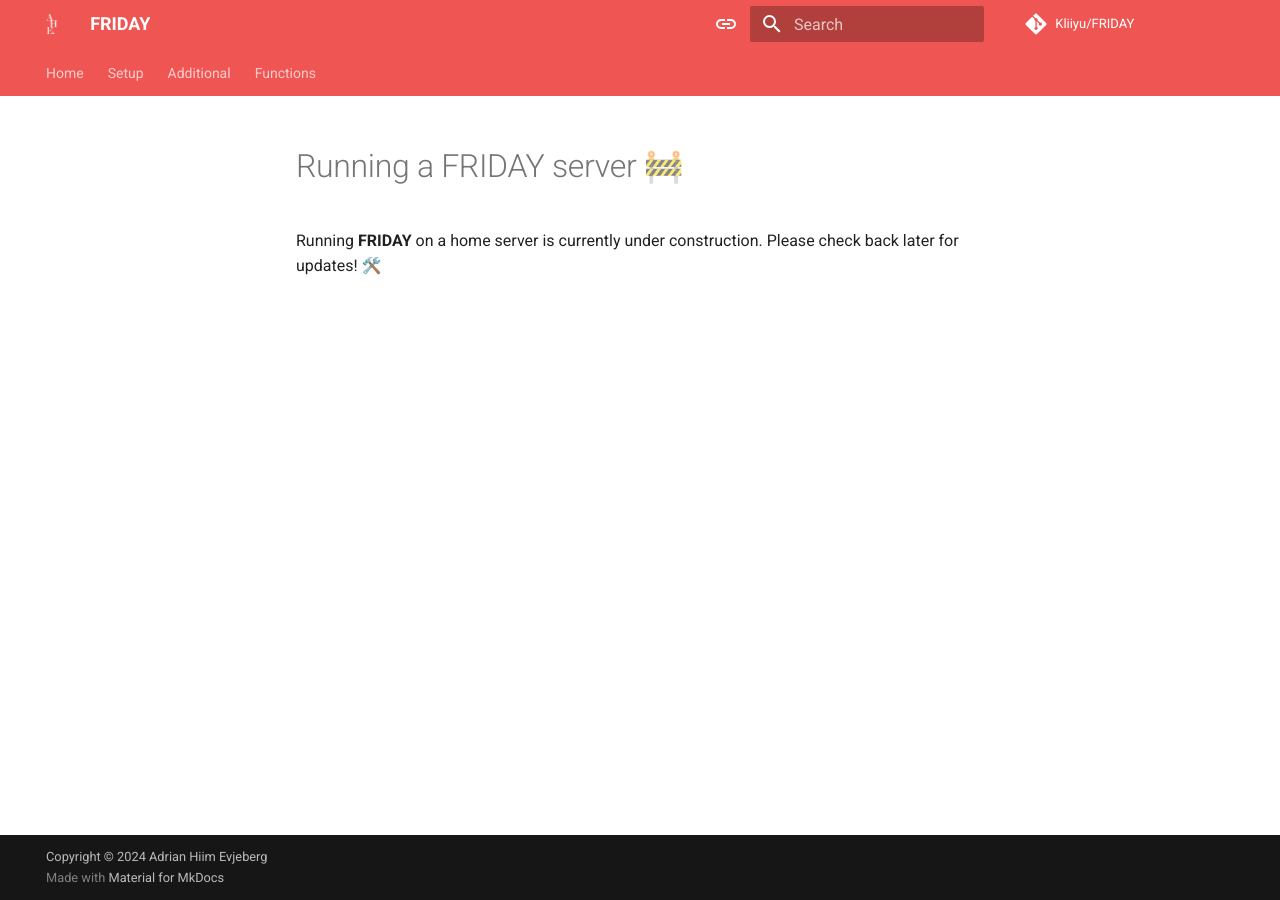
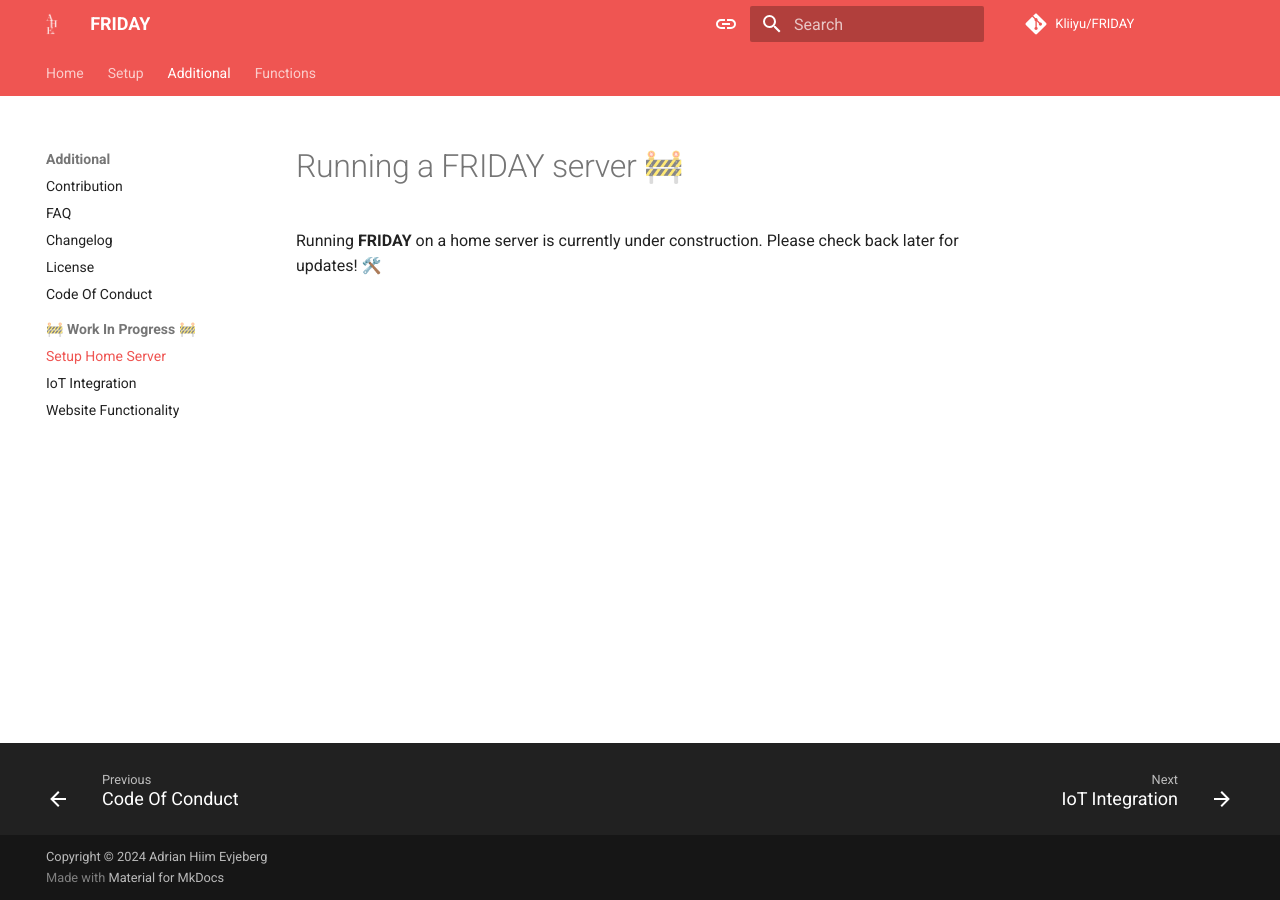
Before and after one commit to Kliiyu/FRIDAY-OLD, an MkDocs documentation site: the page built from docs/Additional/WIP/server.md, in a window 1280 px wide. Built offline with MkDocs 1.6.1 and Material for MkDocs 9.7.7, drawn with Linux system fonts in a browser that asks for light colours; comment, search, counter and statistics services are not loaded.

```diff
--- a/mkdocs.yml
+++ b/mkdocs.yml
@@ -65,6 +65,10 @@ nav:
     - Changelog: Additional/changelog.md
     - License: Additional/license.md
     - Code Of Conduct: Additional/code_of_conduct.md
+    - 🚧 Work In Progress 🚧:
+        - Setup Home Server: Additional/WIP/server.md
+        - IoT Integration: Additional/WIP/iot.md
+        - Website Functionality: Additional/WIP/website.md
   - Functions:
     - Functions/steamopen.md
     - Functions/weather.md
```
Also changed, not shown: README.md (+49 -0 lines).
